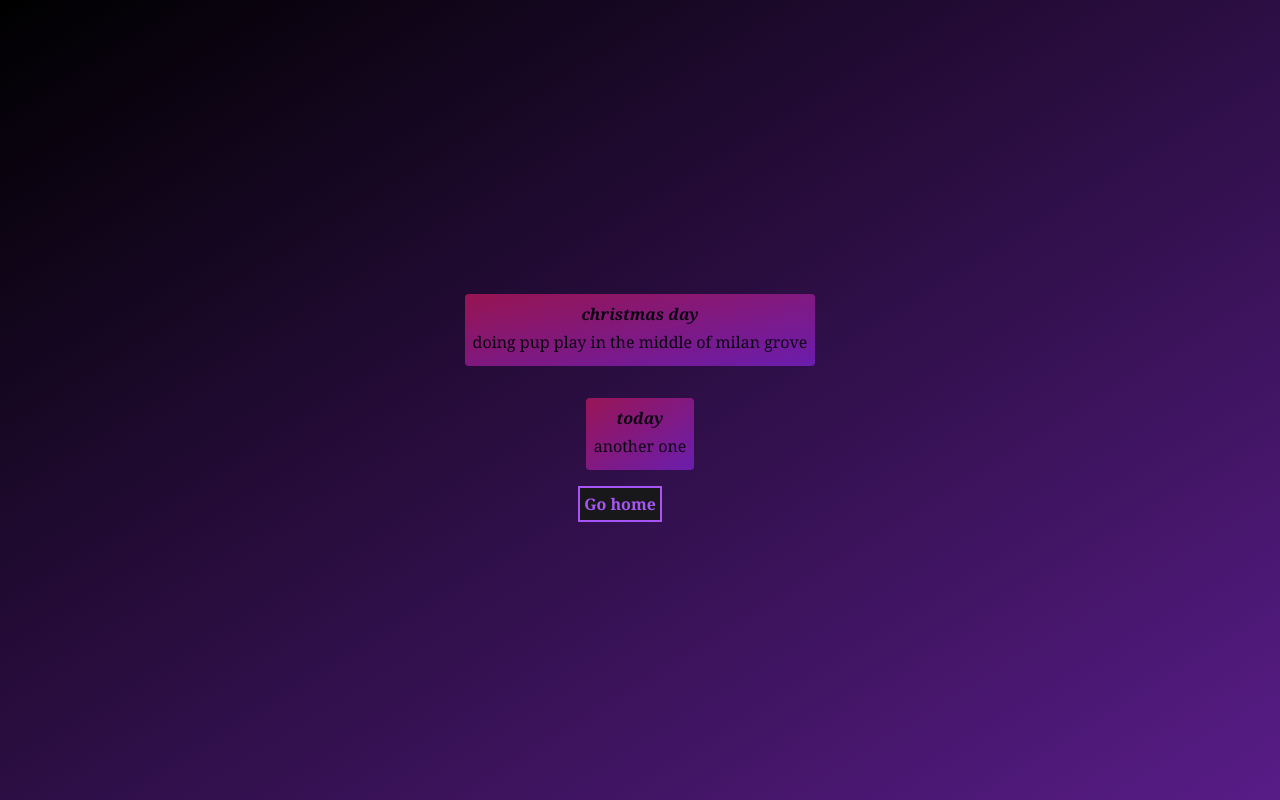
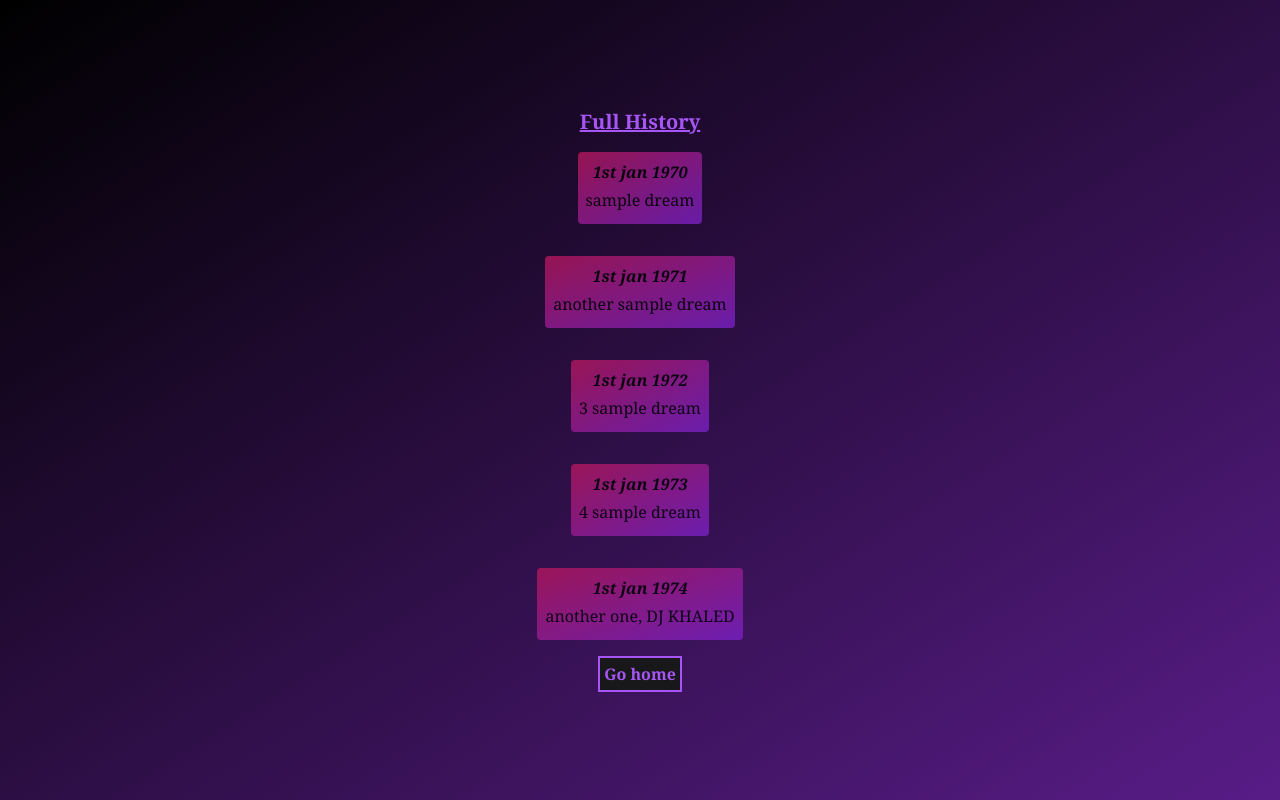
Before and after one commit to georgejmx/phantasos, a React (Vite) app: page /history in a window 1280 px wide. Built offline with nearby package versions, Linux system fonts and the light colour scheme; data requests are answered from the project's data file.

Commit message:
mock backend connected to components, needs cleanup

```diff
--- /dev/null
+++ b/db.json
@@ -0,0 +1,29 @@
+{
+  "dreams": [
+    {
+      "id": 1,
+      "dreamtext": "sample dream",
+      "date": "1st jan 1970"
+    },
+    {
+      "id": 2,
+      "dreamtext": "another sample dream",
+      "date": "1st jan 1971"
+    },
+    {
+      "id": 3,
+      "dreamtext": "3 sample dream",
+      "date": "1st jan 1972"
+    },
+    {
+      "id": 4,
+      "dreamtext": "4 sample dream",
+      "date": "1st jan 1973"
+    },
+    {
+      "dreamtext": "another one, DJ KHALED",
+      "id": "2175",
+      "date": "1st jan 1974"
+    }
+  ]
+}
--- a/package.json
+++ b/package.json
@@ -4,11 +4,13 @@
   "version": "0.0.0",
   "type": "module",
   "scripts": {
+    "api": "json-server db.json -p 3333 --delay 1500",
     "dev": "vite",
     "build": "tsc && vite build",
     "preview": "vite preview"
   },
   "dependencies": {
+    "json-server": "^0.17.1",
     "react": "^18.2.0",
     "react-dom": "^18.2.0",
     "react-router-dom": "^6.4.5"
--- a/src/components/RecordDream.tsx
+++ b/src/components/RecordDream.tsx
@@ -1,5 +1,6 @@
-import { ChangeEvent, useState } from "react";
+import { ChangeEvent, useState, useEffect } from "react";
 import { RecordModalProps } from "../types/types";
+import { postDream } from "../helper";
 
 function RecordDream(props: RecordModalProps): JSX.Element {
   const [dreamtext, setDreamtext] = useState("");
@@ -12,6 +13,7 @@ function RecordDream(props: RecordModalProps): JSX.Element {
 
   function confirmHandler() {
     console.log(dreamtext);
+    postDream({ dreamtext });
     props.onConfirm();
   }
 
--- a/src/components/RediscoverDream.tsx
+++ b/src/components/RediscoverDream.tsx
@@ -1,9 +1,23 @@
+import Dream from "./Dream";
+import { useState, useEffect } from "react";
 import { useNavigate } from "react-router-dom";
-import Dream from "./Dream";
 import { RediscoverModalProps } from "../types/types";
+import { getRandomDream } from "../helper";
+import { Dream as DreamType } from "../types/types";
 
 function RediscoverDream(props: RediscoverModalProps): JSX.Element {
+  const [dream, setDream] = useState<DreamType>({
+    id: "0",
+    dreamtext: "undefined",
+    date: "undefined",
+  });
   const navigate = useNavigate();
+
+  useEffect(() => {
+    getRandomDream().then((dream) => {
+      setDream(dream);
+    });
+  }, []);
 
   function returnHandler() {
     props.onCancel();
@@ -22,10 +36,7 @@ function RediscoverDream(props: RediscoverModalProps): JSX.Element {
               An illusion from the past..
             </h1>
 
-            <Dream
-              text="doing pup play in the middle of milan grove"
-              date="christmas day"
-            />
+            <Dream key={dream.id} text={dream.dreamtext} date={dream.date} />
 
             <div>
               <button
--- /dev/null
+++ b/src/helper.ts
@@ -0,0 +1,35 @@
+/* API file and mock backend. Bits should be pasted into ts-node and fixed */
+
+import { Dream } from "./types/types";
+
+const API_URL: string = "http://localhost:3333";
+
+export async function getDreams(): Promise<Dream[]> {
+  const response = await fetch(API_URL + "/dreams");
+  return await response.json();
+}
+
+export async function getRandomDream(): Promise<Dream> {
+  // TODO: Will actually do a db transaction to first find count then select
+  // random
+  const randInt: number = 4 + Math.floor(Math.random() * 4);
+
+  const response = await fetch(API_URL + "/dreams/" + String(randInt));
+  return await response.json();
+}
+
+export async function postDream(dream: Dream): Promise<boolean> {
+  // TODO: Will actually be autoincremented and autogenerated by db
+  dream.id = String(Math.floor(Math.random() * 10000));
+  dream.date = "1st jan 1974";
+
+  const response = await fetch(API_URL + "/dreams", {
+    method: "POST",
+    headers: {
+      "Content-Type": "application/json",
+    },
+    body: JSON.stringify(dream),
+  });
+  if (response.status < 400) return true;
+  return false;
+}
--- a/src/pages/History.tsx
+++ b/src/pages/History.tsx
@@ -1,8 +1,19 @@
+import Dream from "../components/Dream";
+import { useState, useEffect } from "react";
 import { useNavigate } from "react-router-dom";
-import Dream from "../components/Dream";
+import { getDreams } from "../helper";
+import { Dream as DreamType } from "../types/types";
 
 function HistoryPage(): JSX.Element {
+  const [dreams, setDreams] = useState<DreamType[]>([]);
   const navigate = useNavigate();
+
+  // Render list of dreams only once as [] provided as second argument
+  useEffect(() => {
+    getDreams().then((dreams) => {
+      setDreams(dreams);
+    });
+  }, []);
 
   function homeHandler() {
     navigate("/");
@@ -10,14 +21,15 @@ function HistoryPage(): JSX.Element {
 
   return (
     <div className="bg-gradient-to-br from-black to-purple-900 p-4 flex flex-col flex-wrap justify-center items-center bg-cover h-screen font-serif">
-      <Dream
-        text="doing pup play in the middle of milan grove"
-        date="christmas day"
-      />
-      <Dream text="another one" date="today" />
+      <h1 className="text-xl font-bold text-purple-500 underline">
+        Full History
+      </h1>
+      {dreams.map((dream) => (
+        <Dream key={dream.id} text={dream.dreamtext} date={dream.date} />
+      ))}
       <button
         onClick={homeHandler}
-        className="mr-10 border-2 border-purple-500 text-purple-500 font-bold p-1 bg-zinc-900"
+        className="border-2 border-purple-500 text-purple-500 font-bold p-1 bg-zinc-900"
       >
         Go home
       </button>
--- a/src/types/types.ts
+++ b/src/types/types.ts
@@ -10,3 +10,9 @@ export type DreamInput = {
   text: string;
   date: string;
 };
+
+export type Dream = {
+  id?: string;
+  dreamtext: string;
+  date?: string;
+};
```
Also changed, not shown: 1 other file (tests, documents, lock files or other folders).
